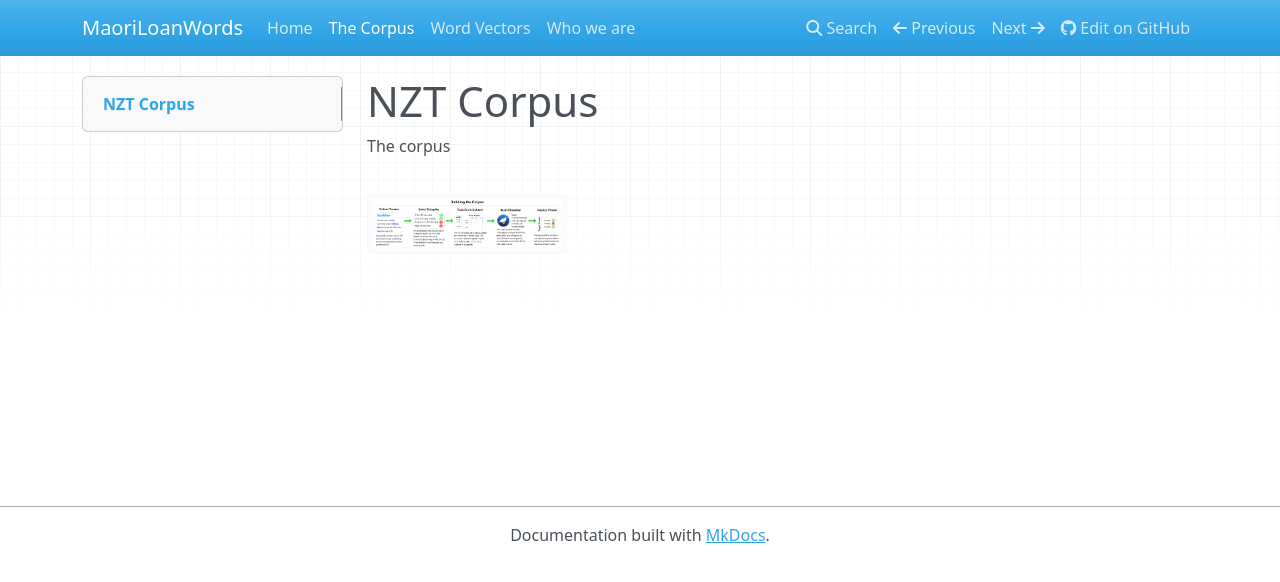
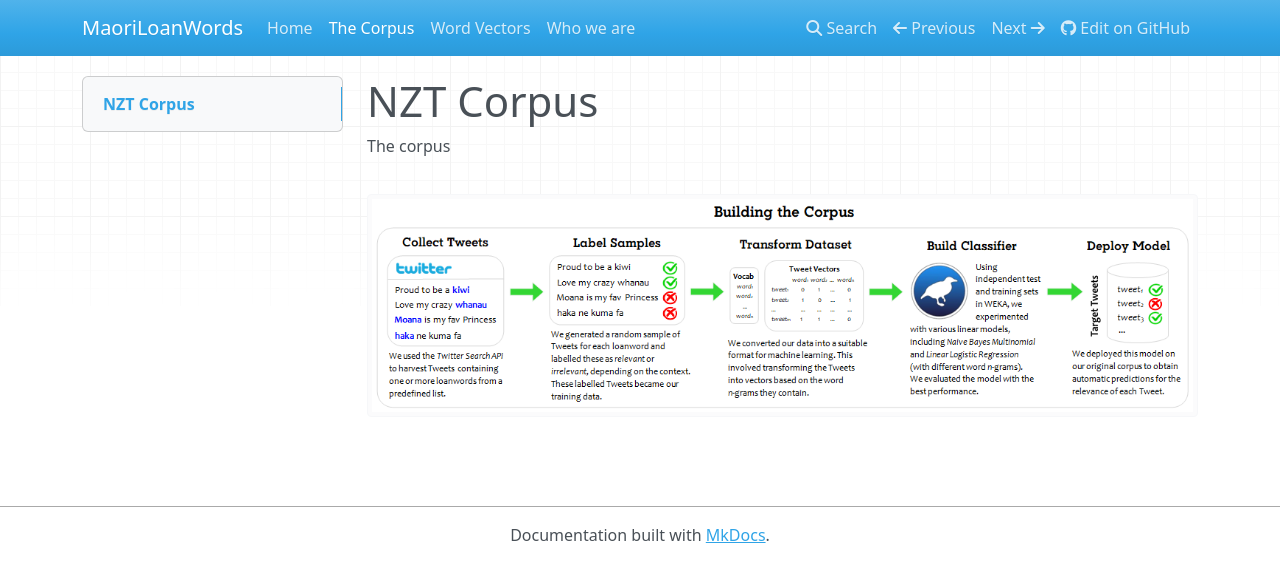
Before and after one commit to Waikato/kiwiwords, an MkDocs documentation site: the page built from docs/corpus.md, in a window 1280 px wide. Shown: the top 582 px of the page. Built offline with MkDocs 1.6.1, drawn with Linux system fonts in a browser that asks for light colours; nearby versions of some CDN libraries.

Commit message:
Update corpus.md

```diff
--- a/docs/corpus.md
+++ b/docs/corpus.md
@@ -1,4 +1,4 @@
 # NZT Corpus
 The corpus
 
- <img src="../pics/Process.png" alt="Process" width="200"/>
+ <img src="../pics/Process.png" alt="Process" width="1000"/>
```
